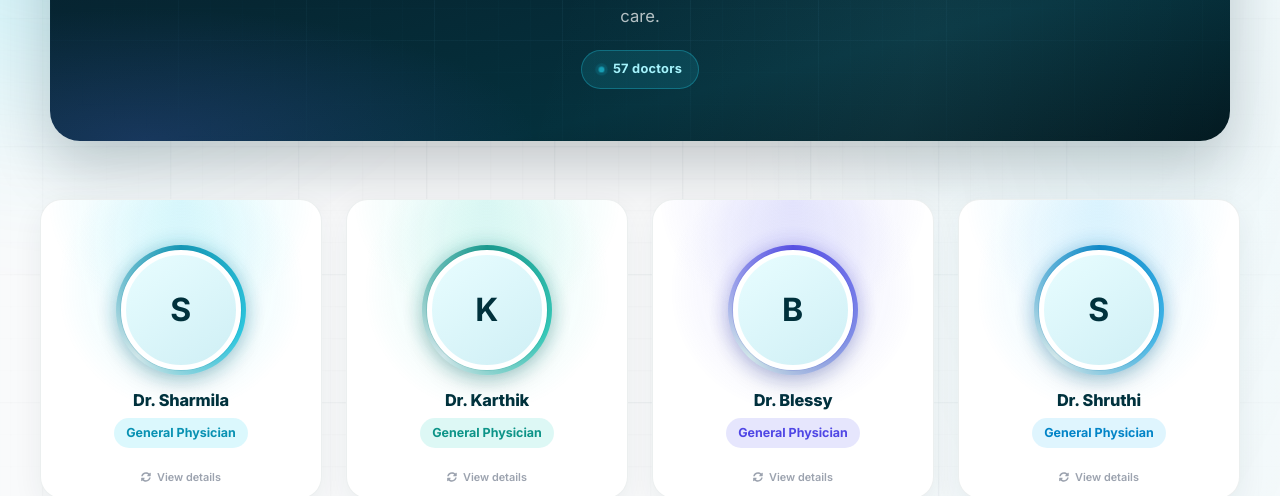
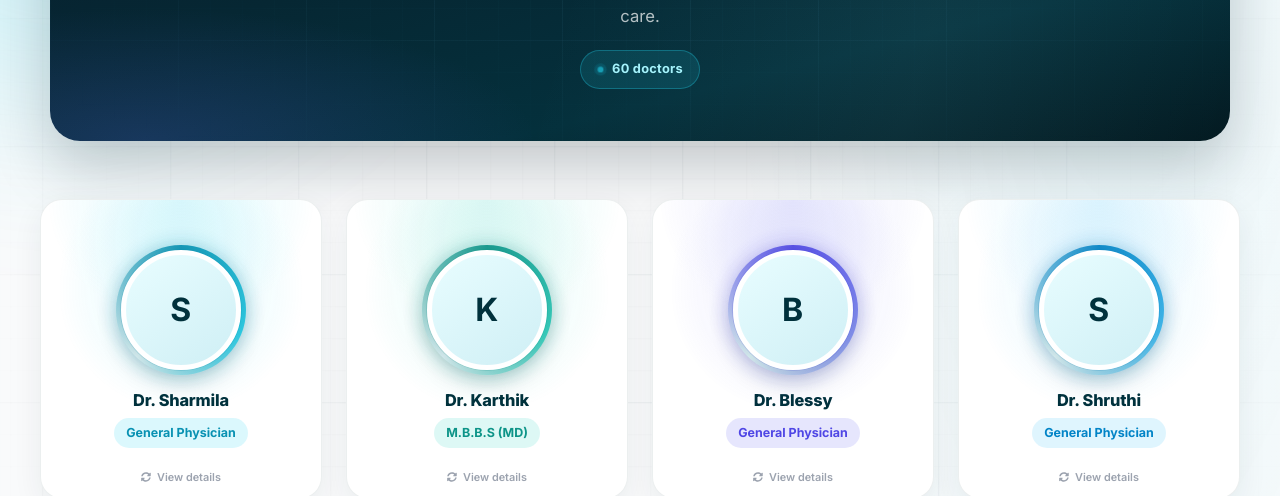
Before and after one commit to Keerthana-S15/mrtech-website, a React (Create React App) app in the folder frontend/: page /doctors in a window 1280 px wide. Shown: the part 350-846 px from the top of the page. Built offline with nearby package versions, Linux system fonts and the light colour scheme.

Commit message:
Update doctors page details

```diff
--- a/frontend/src/pages/Doctors.jsx
+++ b/frontend/src/pages/Doctors.jsx
@@ -38,9 +38,12 @@ const DOCTOR_IMAGE_VERSION = "1";
  */
 const doctorsData = [
   { name: "Dr. Sharmila", role: "General Physician", email: "sharmilakuty19@gmail.com" },
-  { name: "Dr. Karthik", role: "General Physician", email: "nkarthikmoorthi@gmail.com" },
+  { name: "Dr. Karthik", role: "M.B.B.S (MD)", email: "nkarthikmoorthi@gmail.com" },
   { name: "Dr. Blessy", role: "General Physician", email: "blessymagdalin4@gmail.com" },
   { name: "Dr. Shruthi", role: "General Physician" },
+  { name: "Dr. Suganya K", role: "M.B.B.S",email: "dr.suganya92@yahoo.com" },
+  { name: "Dr. PrinceDevaRuban N", role: "M.B.B.S (M.S)", email: "emhospi@gmail.com"},
+  { name: "Dr. Arun Prasath G", role: "M.B.B.S" },
   { name: "Dr. Thenmozhi", role: "General Physician", email: "priyamanaval83@gmail.com" },
   { name: "Dr. Karthik", role: "General Physician", email: "karthikpmcud@gmail.com" },
   { name: "Dr. Thanka raj", role: "General Physician", email: "drthangarajp@gmail.com" },
@@ -48,30 +51,30 @@ const doctorsData = [
   { name: "Dr. Bharath", role: "General Physician", email: "bharathmedical94@gmail.com" },
   { name: "Dr. Shobanbabu", role: "General Physician" },
   { name: "Dr. S.Ashiq rasol", role: "General Physician", email: "drashgh93@gmail.com" },
-  { name: "Dr. Dheena kumar", role: "General Physician" },
+  { name: "Dr. Dheena kumar R", role: "M.B.B.S" },
   { name: "Dr. Manivannan", role: "General Physician", email: "manivanant2006@gmail.com" },
   { name: "Dr. Sivanesan", role: "General Physician" },
-  { name: "Dr. Syed noor mohamed", role: "General Physician" },
+  { name: "Dr. mohammedanas R", role: "M.B.B.S" },
   { name: "Dr. Jayaraman", role: "General Physician", email: "drcjayaraman@gmail.com" },
   { name: "Dr. Hari raj", role: "General Physician", email: "hariraj0222@gmail.com" },
-  { name: "Dr. Agalvizhi", role: "General Physician", email: "agalvizhi@gmail.com" },
+  { name: "Dr. Agalvizhi E", role: "M.B.B.S", email: "agalvizhi@gmail.com" },
   { name: "Dr. Shirin synthiya", role: "General Physician", email: "shirinsynthiyaw@gmail.com" },
-  { name: "Dr. Mohanraj", role: "General Physician", email: "karnanmohan740@gmail.com" },
+  { name: "Dr. Mohanraj", role: "M.B.B.S", email: "karnanmohan740@gmail.com" },
   { name: "Dr. Ranjan", role: "General Physician", email: "kkranjan03@gmail.com" },
   { name: "Dr. Udhaya Karthikeyan", role: "General Physician", email: "udhaya95.trk@gmail.com" },
   { name: "Dr. Kamali", role: "General Physician", email: "kamalikumaresan27@gmail.com" },
   { name: "Dr. Praveen kumar", role: "General Physician", email: "praveenveg92@gmail.com" },
   { name: "Dr. Srilekha", role: "General Physician", email: "srilekhapalanesamy06@gmail.com" },
   { name: "Dr. Sivakumar", role: "General Physician", email: "drsiva.1979@gmail.com" },
-  { name: "Dr. Avinash pandi", role: "General Physician", email: "avinash.pandi5@gmail.com" },
+  { name: "Dr. Avinash pandi", role: "M.B.B.S (MD)", email: "avinash.pandi5@gmail.com" },
   { name: "Dr. Harivarma", role: "General Physician", email: "hariv2529@gmail.com" },
-  { name: "Dr. Dhayaneedhi", role: "General Physician", email: "dhayakara13@gmail.com" },
-  { name: "Dr. Ariviyalan", role: "General Physician", email: "ariviyalandr22@gmail.com" },
-  { name: "Dr. Shenbaga priya", role: "General Physician", email: "spshenba@gmail.com" },
+  { name: "Dr. Dhayaneedhi K", role: "M.B.B.S", email: "dhayakara13@gmail.com" },
+  { name: "Dr. Ariviyalan M", role: "B.S.M.S (MD)", email: "ariviyalandr22@gmail.com" },
+  { name: "Dr. Shenbaga priya ", role: "B.S.M.S (MD)", email: "spshenba@gmail.com" },
   { name: "Dr. Lakshmi priya", role: "General Physician", email: "lakshmipriyak1202@gmail.com" },
   { name: "Dr. Selvi", role: "General Physician", email: "dhaaraniaps27@gmail.com" },
   { name: "Dr. Vaishnavi", role: "General Physician", email: "vaishnavimoorthy31@gmail.com" },
-  { name: "Dr. Rakesh", role: "General Physician", email: "meetmeraki369@gmail.com" },
+  { name: "Dr. Rakesh V", role: "M.B.B.S ", email: "meetmeraki369@gmail.com" },
   { name: "Dr. Kandhavadivel", role: "General Physician", email: "kanvel86@gmail.com" },
   { name: "Dr. Elavarasan", role: "General Physician", email: "elavarasanv181@gmail.com" },
   { name: "Dr. Santhosh", role: "General Physician", email: "mmsanthosh27@gmail.com" },
@@ -80,14 +83,14 @@ const doctorsData = [
   { name: "Dr. Deepika", role: "General Physician", email: "dpi233811@gmail.com" },
   { name: "Dr. Muthumani", role: "General Physician" },
   { name: "Dr. Thangaselvam", role: "General Physician", email: "thangaselvam193@gmail.com" },
-  { name: "Dr. Nirmalkumar", role: "General Physician", email: "drnirmalkumarshr@gmail.com" },
+  { name: "Dr. Nirmalkumar", role: "M.D.(Anaesthesiology)", email: "drnirmalkumarshr@gmail.com" },
   { name: "Dr. Sibiraj", role: "General Physician", email: "sibiraj000@gmail.com" },
   { name: "Dr. Soundarajan", role: "General Physician", email: "soundarajdr@gmail.com" },
   { name: "Dr. Sangeetha", role: "General Physician", email: "sangeethambbs90@gmail.com" },
   { name: "Dr. Selvarasi", role: "General Physician", email: "selvarasisivs@gmail.com" },
   { name: "Dr. Mohammed", role: "General Physician" },
   { name: "Dr. Tamilselvan", role: "General Physician", email: "dr.tamilselvan1992@mail.com" },
-  { name: "Dr. Kishore", role: "General Physician" },
+  { name: "Dr. Kishore", role: "M.B.B.S" },
   { name: "Dr. Gokulram", role: "General Physician", email: "gokulram.r25@gmail.com" },
   { name: "Dr. Santhosh kumar", role: "General Physician", email: "santhoshanandh004@gmail.com" },
   { name: "Dr. Singamsetty srinivas", role: "General Physician", email: "srinusingam5009@gmail.com" },
```
